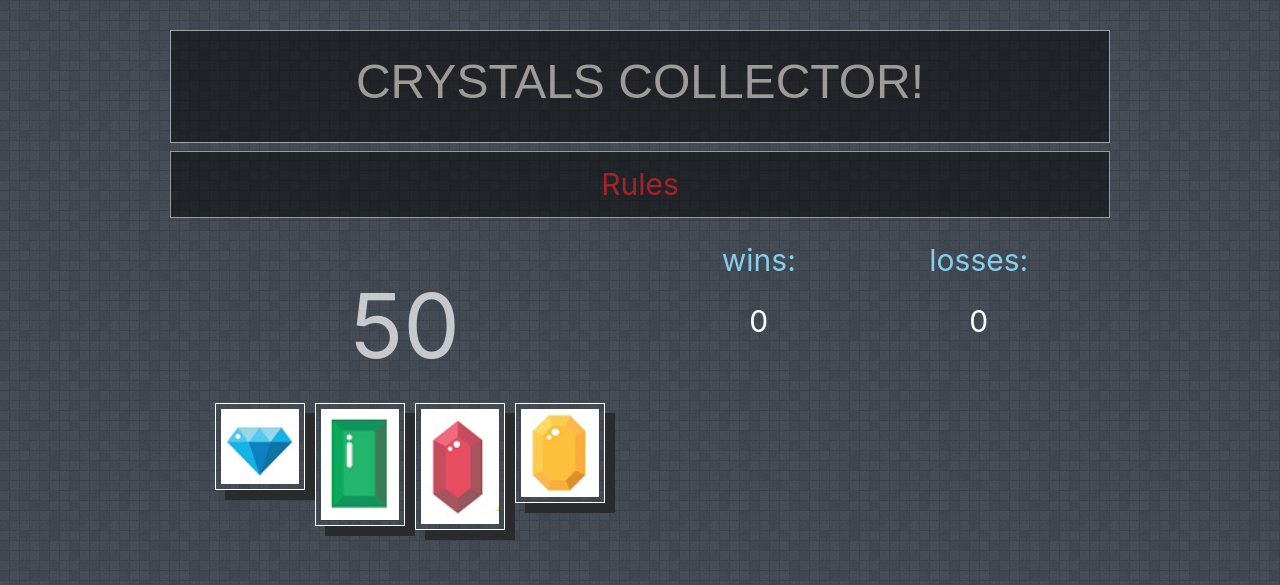
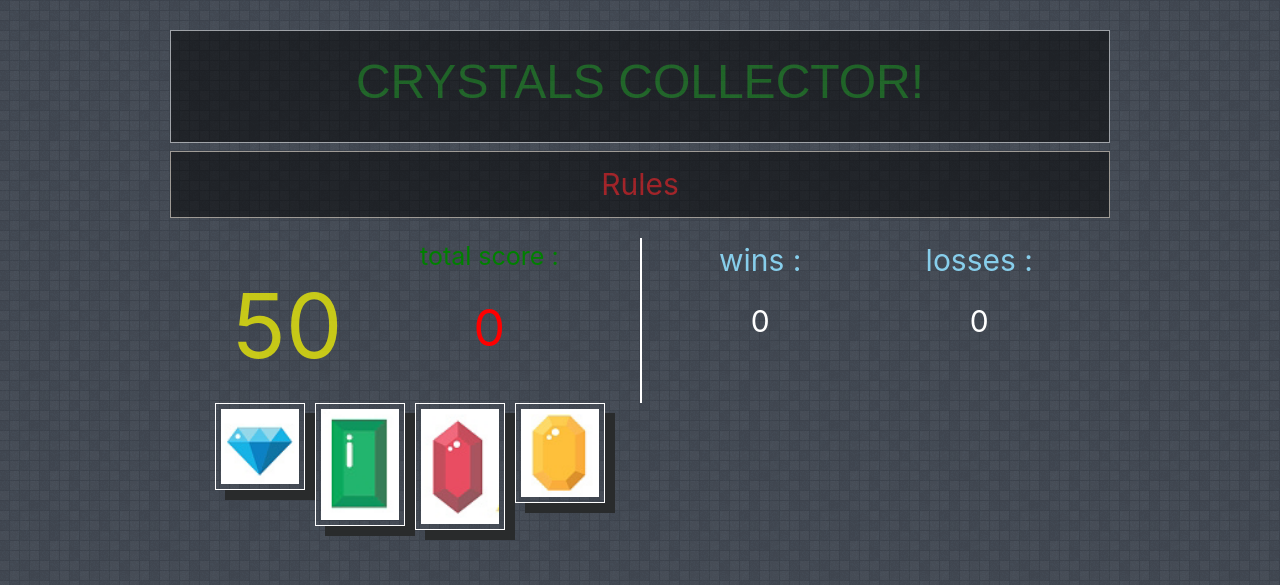
Before and after one commit to kamoltip/week-4-game, a plain HTML site: page index.html in a window 1280 px wide. Drawn offline with nearby package versions, Linux system fonts and the light colour scheme.

Commit message:
formatting added

```diff
--- a/assets/css/style.css
+++ b/assets/css/style.css
@@ -20,7 +20,7 @@ body{
 
 h1 {
 	font-size: 120%;
-	color: antiquewhite;
+	color: green;
 }
 
 .game {
@@ -53,9 +53,19 @@ margin-top: 10px;
 }
 #randomNo {
 	font-size: 90px;
-	color: white;
+	color: yellow;
+	opacity: 0.7;
+}
+#totalScore p {
+	font-size: 25px;
+	color:green;
+}
 
-	opacity: 0.7;
+#totalScore {
+	font-size: 50px;
+	text-align: center;
+	float: left;
+	color: red;
 }
 
 p{
@@ -80,6 +90,7 @@ font-size: 30px;
 .score{
 	display: flex;
 	justify-content: space-around;
+	border-left: 2px solid white;
 }
 
 img{
--- a/index.html
+++ b/index.html
@@ -15,7 +15,7 @@
 
 	<div class="container h1">
 	<div class="row">
-	<div class="col-md-12">
+	<div class="col-md-12 stretch">
 		<h1>CRYSTALS COLLECTOR!<h1>
 	</div>
 
@@ -36,12 +36,23 @@
 	</div>
 	<div class="container game">
 		<div class="row">
-			<div class="col-md-6 randomNo">
-				<div id="randomNo">50</div>
+			<div class="col-md-6">
+			<div class="row">
+				<div class="col-md-6 randomNo">
+					<div id="randomNo">50</div>
+				</div>
+
+				<div class="col-md 6 totalScore">
+
+				<div id="totalScore"><p>total score :</p>0</div>
+
+				</div>
+
+			</div>
 			</div>
 			<div class="col-md-6 score">
-				<div id="winCounter"><p>wins:</p>0</div>
-				<div id="loseCounter"><p>losses:</p>0</div>
+				<div id="winCounter"><p>wins :</p>0</div>
+				<div id="loseCounter"><p>losses :</p>0</div>
 			</div>
 
 		</div>
```
